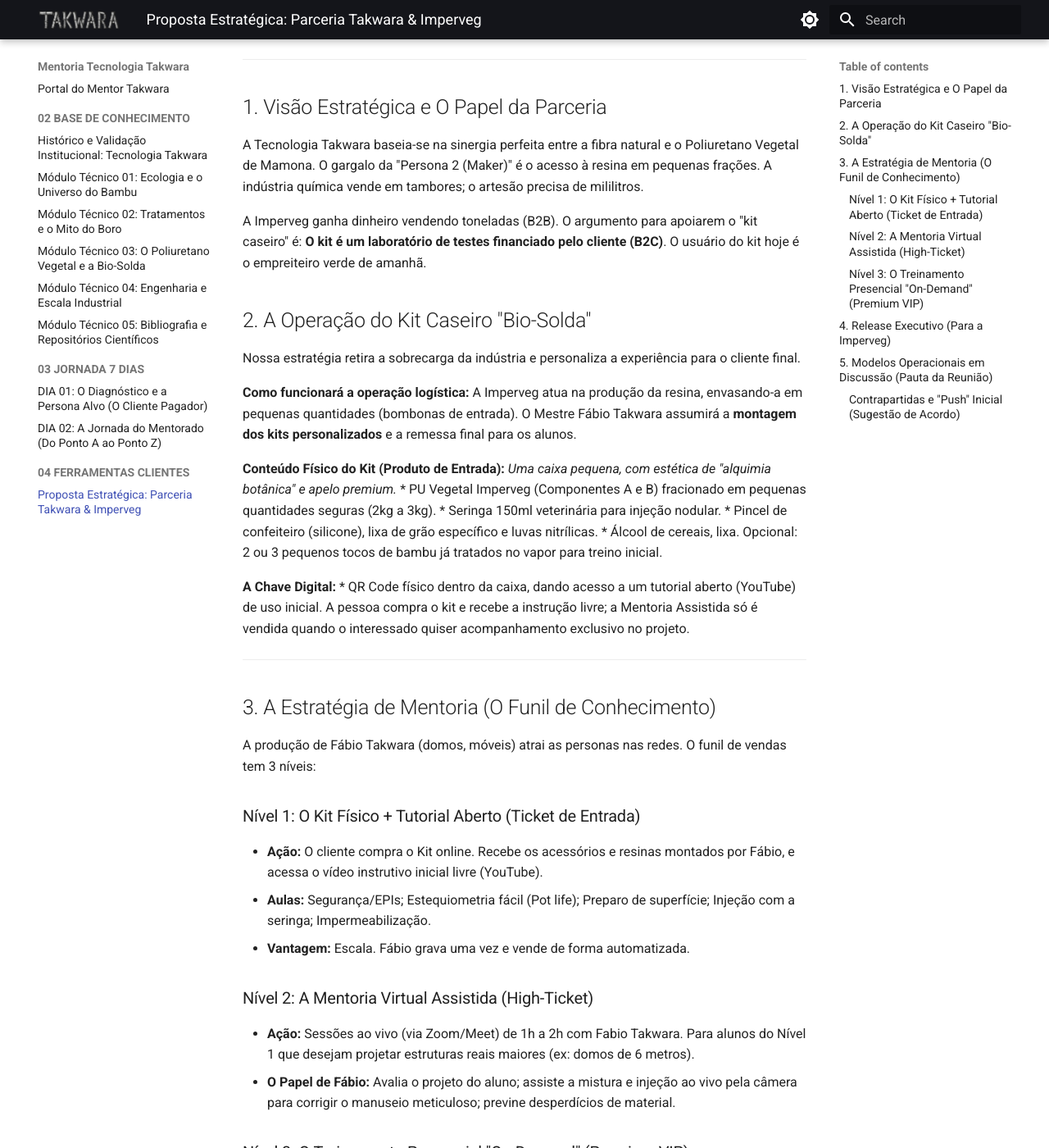
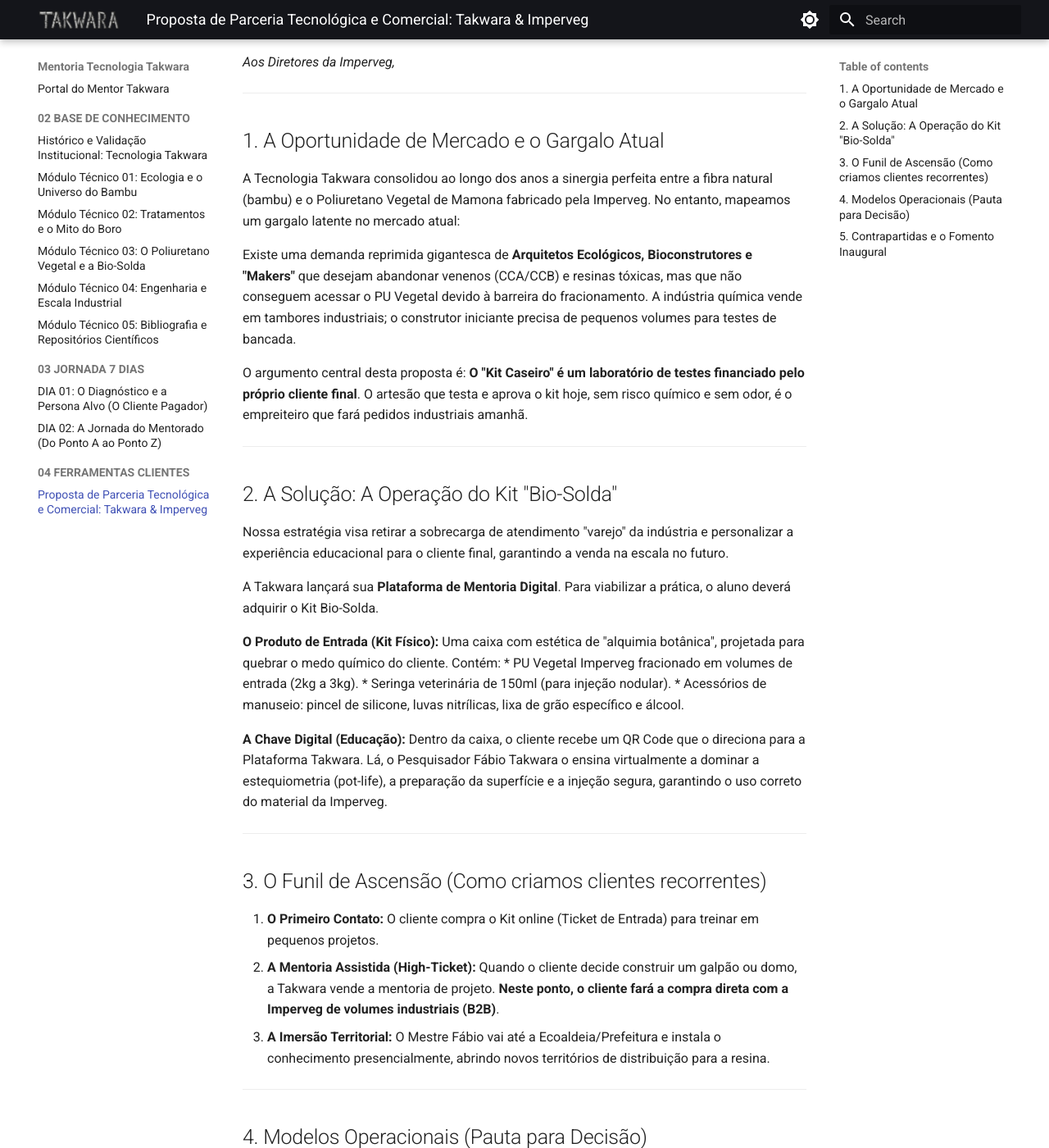
Before and after one commit to takwaratec/Mentoria_Tecnologia_Takwara, an MkDocs documentation site: the page built from docs/04_FERRAMENTAS_CLIENTES/TAK_proposta_estrategica_imperveg.md, in a window 1280 px wide and 1400 px high, scrolled down 200 px. Shown: the whole window at 82% size. Built offline with MkDocs 1.6.1 and Material for MkDocs 9.7.7, drawn with Linux system fonts in a browser that asks for light colours; some of the changed text lies outside the part shown.

Commit message:
feat: Reformulação da Proposta Imperveg para formato Pitch B2B (Direcionado aos Diretores)

```diff
--- a/docs/04_FERRAMENTAS_CLIENTES/TAK_proposta_estrategica_imperveg.md
+++ b/docs/04_FERRAMENTAS_CLIENTES/TAK_proposta_estrategica_imperveg.md
@@ -1,75 +1,63 @@
-# Proposta Estratégica: Parceria Takwara & Imperveg
+# Proposta de Parceria Tecnológica e Comercial: Takwara & Imperveg
 
-**Documento de Alinhamento Comercial e Estratégia de "Kits Físicos"**
+**Documento Executivo de Alinhamento: Projeto "Kit Bio-Solda" (B2C para B2B)**
+
+*Aos Diretores da Imperveg,*
 
 ---
 
-## 1. Visão Estratégica e O Papel da Parceria
-A Tecnologia Takwara baseia-se na sinergia perfeita entre a fibra natural e o Poliuretano Vegetal de Mamona. O gargalo da "Persona 2 (Maker)" é o acesso à resina em pequenas frações. A indústria química vende em tambores; o artesão precisa de mililitros.
+## 1. A Oportunidade de Mercado e o Gargalo Atual
 
-A Imperveg ganha dinheiro vendendo toneladas (B2B). O argumento para apoiarem o "kit caseiro" é: **O kit é um laboratório de testes financiado pelo cliente (B2C)**. O usuário do kit hoje é o empreiteiro verde de amanhã.
+A Tecnologia Takwara consolidou ao longo dos anos a sinergia perfeita entre a fibra natural (bambu) e o Poliuretano Vegetal de Mamona fabricado pela Imperveg. No entanto, mapeamos um gargalo latente no mercado atual:
 
-## 2. A Operação do Kit Caseiro "Bio-Solda"
-Nossa estratégia retira a sobrecarga da indústria e personaliza a experiência para o cliente final.
+Existe uma demanda reprimida gigantesca de **Arquitetos Ecológicos, Bioconstrutores e "Makers"** que desejam abandonar venenos (CCA/CCB) e resinas tóxicas, mas que não conseguem acessar o PU Vegetal devido à barreira do fracionamento. A indústria química vende em tambores industriais; o construtor iniciante precisa de pequenos volumes para testes de bancada.
 
-**Como funcionará a operação logística:**
-A Imperveg atua na produção da resina, envasando-a em pequenas quantidades (bombonas de entrada). O Mestre Fábio Takwara assumirá a **montagem dos kits personalizados** e a remessa final para os alunos.
-
-**Conteúdo Físico do Kit (Produto de Entrada):**
-*Uma caixa pequena, com estética de "alquimia botânica" e apelo premium.*
-*   PU Vegetal Imperveg (Componentes A e B) fracionado em pequenas quantidades seguras (2kg a 3kg).
-*   Seringa 150ml veterinária para injeção nodular.
-*   Pincel de confeiteiro (silicone), lixa de grão específico e luvas nitrílicas.
-*   Álcool de cereais, lixa. Opcional: 2 ou 3 pequenos tocos de bambu já tratados no vapor para treino inicial.
-
-**A Chave Digital:**
-*   QR Code físico dentro da caixa, dando acesso a um tutorial aberto (YouTube) de uso inicial. A pessoa compra o kit e recebe a instrução livre; a Mentoria Assistida só é vendida quando o interessado quiser acompanhamento exclusivo no projeto.
+O argumento central desta proposta é: **O "Kit Caseiro" é um laboratório de testes financiado pelo próprio cliente final**. O artesão que testa e aprova o kit hoje, sem risco químico e sem odor, é o empreiteiro que fará pedidos industriais amanhã.
 
 ---
 
-## 3. A Estratégia de Mentoria (O Funil de Conhecimento)
+## 2. A Solução: A Operação do Kit "Bio-Solda"
 
-A produção de Fábio Takwara (domos, móveis) atrai as personas nas redes. O funil de vendas tem 3 níveis:
+Nossa estratégia visa retirar a sobrecarga de atendimento "varejo" da indústria e personalizar a experiência educacional para o cliente final, garantindo a venda na escala no futuro.
 
-### Nível 1: O Kit Físico + Tutorial Aberto (Ticket de Entrada)
-*   **Ação:** O cliente compra o Kit online. Recebe os acessórios e resinas montados por Fábio, e acessa o vídeo instrutivo inicial livre (YouTube).
-*   **Aulas:** Segurança/EPIs; Estequiometria fácil (Pot life); Preparo de superfície; Injeção com a seringa; Impermeabilização.
-*   **Vantagem:** Escala. Fábio grava uma vez e vende de forma automatizada.
+A Takwara lançará sua **Plataforma de Mentoria Digital**. Para viabilizar a prática, o aluno deverá adquirir o Kit Bio-Solda.
 
-### Nível 2: A Mentoria Virtual Assistida (High-Ticket)
-*   **Ação:** Sessões ao vivo (via Zoom/Meet) de 1h a 2h com Fabio Takwara. Para alunos do Nível 1 que desejam projetar estruturas reais maiores (ex: domos de 6 metros).
-*   **O Papel de Fábio:** Avalia o projeto do aluno; assiste a mistura e injeção ao vivo pela câmera para corrigir o manuseio meticuloso; previne desperdícios de material.
+**O Produto de Entrada (Kit Físico):**
+Uma caixa com estética de "alquimia botânica", projetada para quebrar o medo químico do cliente. Contém:
+*   PU Vegetal Imperveg fracionado em volumes de entrada (2kg a 3kg).
+*   Seringa veterinária de 150ml (para injeção nodular).
+*   Acessórios de manuseio: pincel de silicone, luvas nitrílicas, lixa de grão específico e álcool.
 
-### Nível 3: O Treinamento Presencial "On-Demand" (Premium VIP)
-*   **Ação:** A Imersão territorial. Fábio é contratado para ir até Ecoaldeias, Prefeituras ou Escritórios de Arquitetura (Persona 1 e 3).
-*   **O Papel de Fábio:** Passa de 3 a 5 dias no local, montando a primeira estrutura junto com a equipe, instalando o conhecimento e o protótipo no território.
+**A Chave Digital (Educação):**
+Dentro da caixa, o cliente recebe um QR Code que o direciona para a Plataforma Takwara. Lá, o Pesquisador Fábio Takwara o ensina virtualmente a dominar a estequiometria (pot-life), a preparação da superfície e a injeção segura, garantindo o uso correto do material da Imperveg.
 
 ---
 
-## 4. Release Executivo (Para a Imperveg)
+## 3. O Funil de Ascensão (Como criamos clientes recorrentes)
 
-*Este texto sintetiza o modelo de negócios para aprovação da parceria.*
-
-> **Assunto: Estratégia Maker B2C - Parceria Tecnológica Takwara & Imperveg**
->
-> A Tecnologia Takwara está lançando sua nova **Plataforma de Mentoria Digital**.
-> Para o público *Maker* e *Arquiteto Ecológico*, a maior barreira de adoção do PU Vegetal é o fracionamento em volumes de bancada e o ensino prático do manuseio (tempo de cura, injeção).
->
-> **A Proposta de Operação:** A Imperveg fornecerá as resinas A e B envasadas em pequenas quantidades de entrada. O Pesquisador Fábio Takwara fará a montagem dos "Kits Bio-Solda" (incluindo seringas, EPIs e documentação técnica) e fará a remessa final ao aluno, atrelando a venda ao seu Curso Digital.
->
-> **O Benefício Mútuo:** A Takwara tira o peso logístico de fracionamento unitário complexo das costas da Imperveg. Em contrapartida, transformamos o B2C num laboratório financiado pelo cliente. O aluno testa, valida a segurança química sem odor da Mamona em casa, e quando escalar para galpões e domos, fará pedidos industriais direto da Imperveg. É a educação do consumidor na base para garantir a venda na escala.
+1. **O Primeiro Contato:** O cliente compra o Kit online (Ticket de Entrada) para treinar em pequenos projetos.
+2. **A Mentoria Assistida (High-Ticket):** Quando o cliente decide construir um galpão ou domo, a Takwara vende a mentoria de projeto. **Neste ponto, o cliente fará a compra direta com a Imperveg de volumes industriais (B2B)**.
+3. **A Imersão Territorial:** O Mestre Fábio vai até a Ecoaldeia/Prefeitura e instala o conhecimento presencialmente, abrindo novos territórios de distribuição para a resina.
 
 ---
 
-## 5. Modelos Operacionais em Discussão (Pauta da Reunião)
+## 4. Modelos Operacionais (Pauta para Decisão)
 
-Para viabilizar financeiramente o fluxo, propomos discutir três cenários logísticos, buscando a alternativa mais enxuta para ambas as partes:
+Para viabilizar este fluxo financeiramente e logisticamente, propomos decidir conjuntamente qual dos 3 cenários operacionais abaixo atende melhor a ambas as partes:
 
-*   **Cenário A (Centralizado Takwara):** A Imperveg fornece os fracionados no atacado para a oficina Takwara. A Takwara une a resina aos acessórios (seringa, pincel) e envia a "Caixa Premium" via Melhor Envio (transportadoras privadas com desconto).
-*   **Cenário B (Envio Duplo Parcial):** O cliente compra o pacote na Hotmart. A Takwara envia uma caixa leve apenas com os acessórios e dispara um pedido de "dropshipping" para a Imperveg enviar os 2-3kg de PU diretamente ao cliente. A Imperveg emite a NF do produto químico e a Takwara a NF dos acessórios/serviço.
-*   **Cenário C (Afiliado/Indicação Direta):** A Takwara vende apenas a mentoria e o "Kit de Acessórios". Dentro da plataforma, o aluno é direcionado a comprar o PU num link específico da Imperveg (comissionado ou subsidiado).
+*   **Cenário A (Centralizado Takwara):** A Imperveg fornece os fracionados no atacado para a oficina Takwara. Nós montamos a "Caixa Premium" (resina + seringas) e despachamos para o aluno via transportadoras privadas.
+*   **Cenário B (Envio Duplo - Dropshipping):** A Takwara vende o pacote completo no site. Nós enviamos uma caixa leve apenas com os acessórios educacionais e disparamos um pedido para a Imperveg enviar os 2-3kg de PU diretamente à casa do cliente (com a NF da resina emitida por vocês).
+*   **Cenário C (Afiliado/Indicação):** A Takwara vende apenas a mentoria e os acessórios. Dentro do nosso portal de aulas, o aluno é forçado a comprar a resina através de um link específico e comissionado da loja da Imperveg.
 
-### Contrapartidas e "Push" Inicial (Sugestão de Acordo)
-Como a meta final é **fidelizar o construtor/arquiteto para compras em escala**, solicitamos avaliar uma contrapartida de fomento inicial para o lançamento:
-1.  **Doação Inaugural Limitada:** A Imperveg doa um lote inicial (ex: 50 a 100 kits de 2kg) para subsidiar as primeiras vendas de marketing da Takwara. Isso cria as primeiras centenas de "provas sociais" (casos de sucesso) no Instagram.
-2.  **Carência ou Consignação:** Fornecimento do primeiro lote com prazo de carência estendido para pagamento, permitindo que a Takwara faça caixa com as vendas da Hotmart antes de liquidar o custo químico.
+---
+
+## 5. Contrapartidas e o Fomento Inaugural
+
+A meta central desta parceria não é vender pequenos kits para sempre, mas sim **fidelizar o construtor para compras em escala industrial**.
+
+Para que a Takwara consiga injetar orçamento no marketing, gravar as aulas com qualidade cinematográfica e escalar as vendas deste funil inicial, solicitamos que a Imperveg avalie uma contrapartida de fomento para o lançamento:
+
+1. **Doação Inaugural Limitada:** O fornecimento subsidiado (doação) de um lote inicial fechado (ex: 50 a 100 kits fracionados). Este lote será usado inteiramente para aquisição de clientes, gerando as primeiras centenas de casos de sucesso ("provas sociais") nas redes, impulsionando a demanda permanente.
+2. **Carência Estendida:** Uma segunda opção seria o fornecimento do primeiro lote com prazo de carência estendido de pagamento, permitindo que a Takwara faça caixa com as matrículas do curso antes de liquidar o custo químico com a fábrica.
+
+*Estamos prontos para demonstrar o modus operandi e todo o cenário de conversão in-loco em nossa oficina técnica. Agendaremos uma demonstração prática para alinhar o formato vencedor.*
```
